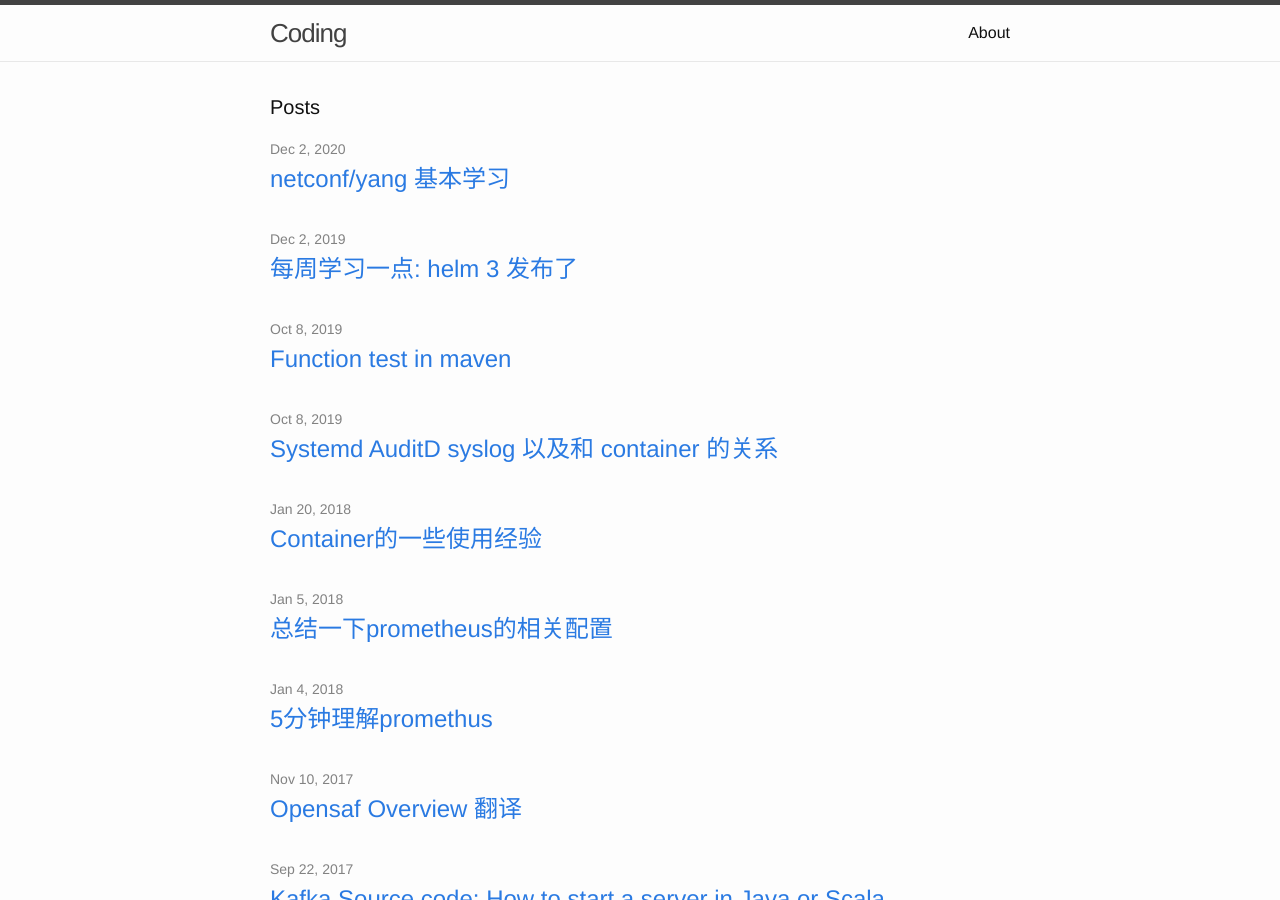
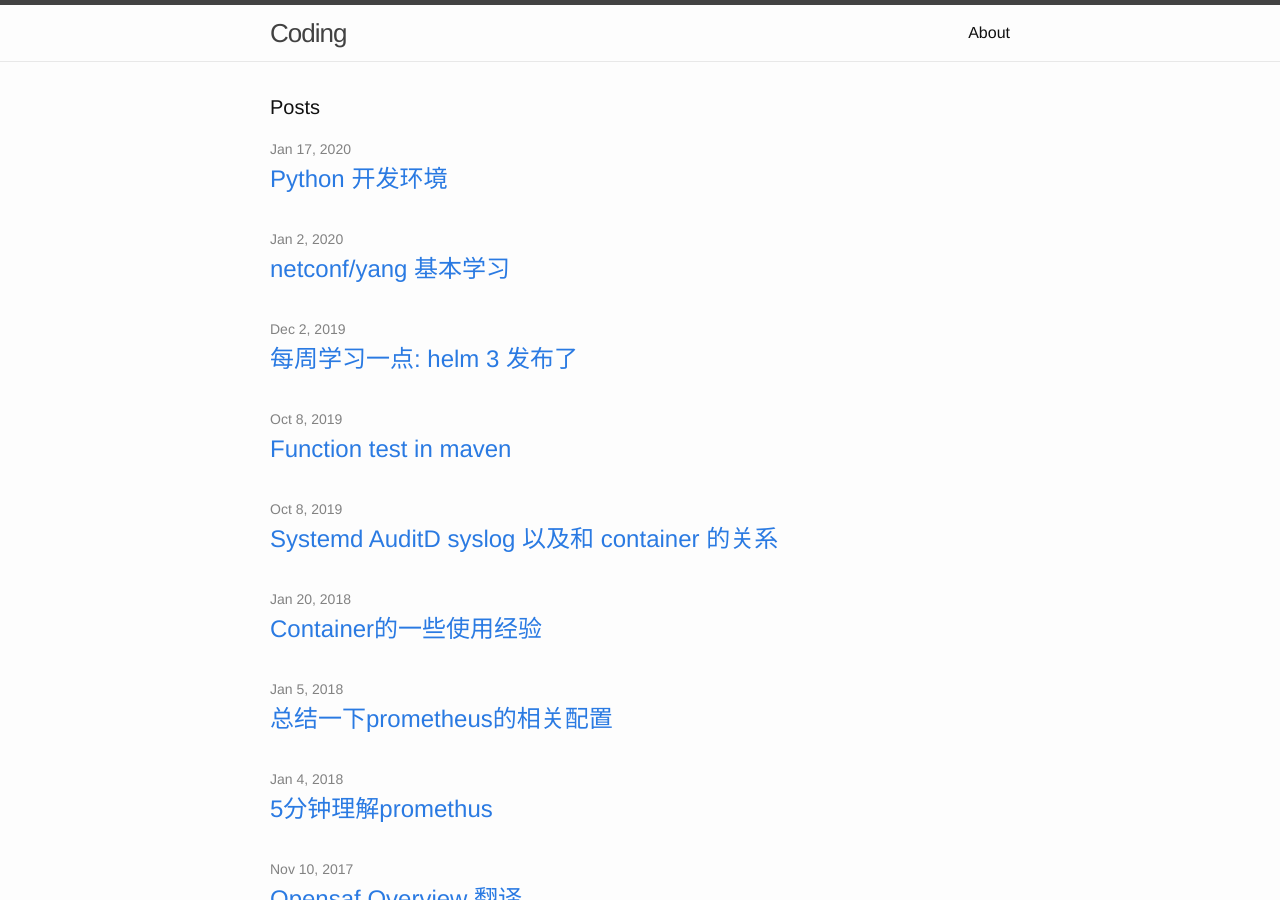
Before and after one commit to zysimplelife/zysimplelife.github.io, a Jekyll site: the page built from index.html, in a window 1280 px wide and 900 px high. Built offline with Jekyll 4.4.1, drawn with Linux system fonts in a browser that asks for light colours.

Commit message:
prepare artical for w3

```diff
--- a/_posts/2020-01-10-netconf.markdown
+++ b/_posts/2020-01-10-netconf.markdown
@@ -1,7 +1,7 @@
 ---
 layout: post
 title:  "netconf/yang 基本学习"
-date: 2020-12-2 15:10:00 +0000
+date: 2020-1-2 15:10:00 +0000
 categories: 每周学习一点, netconf, sdn
 ---
 
--- /dev/null
+++ b/_posts/2020-01-17-python-dev-environment.markdown
@@ -0,0 +1,6 @@
+---
+layout: post
+title:  "Python 开发环境"
+date: 2020-1-17 15:10:00 +0000
+categories: 每周学习一点, python, dev environment
+---
```
